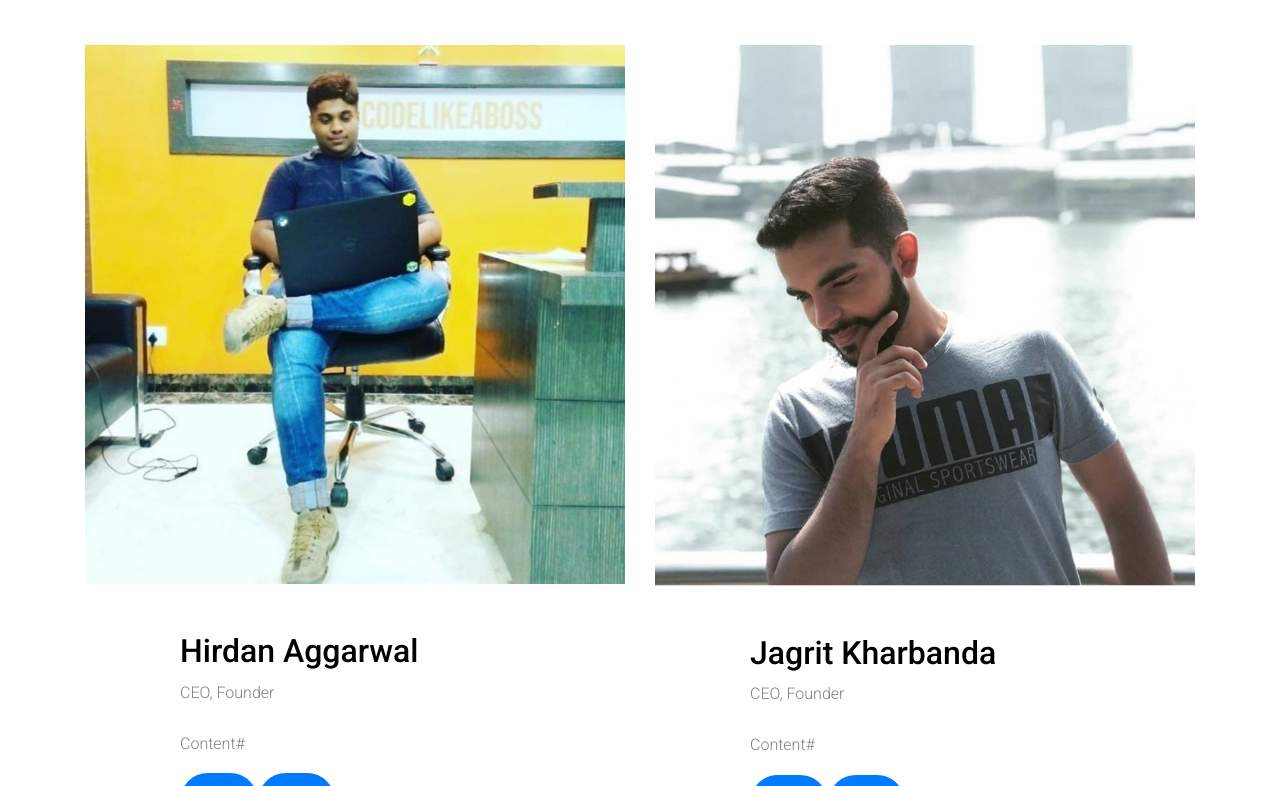
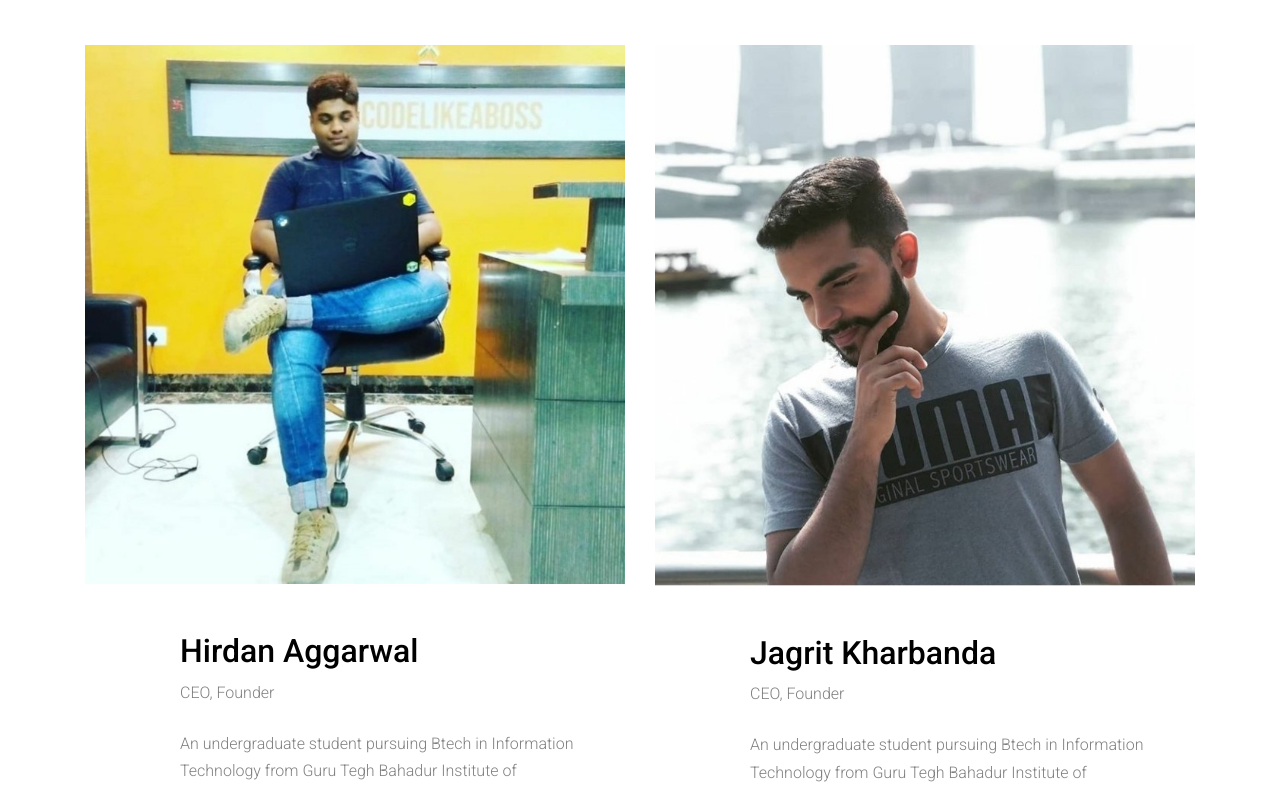
Before and after one commit to techscrewers/techscrewers.github.io, a plain HTML site: page index.html in a window 1280 px wide. Shown: the part 2014-2800 px from the top of the page. Drawn offline with Linux system fonts and the light colour scheme; files whose address does not match are found by name.

Commit message:
First commit

```diff
--- a/index.html
+++ b/index.html
@@ -43,7 +43,7 @@
         <div class="container">
           <div class="row align-items-center">
             <div class="col-6 col-md-4">
-              <h1 class="my-0 site-logo"><a href="index.html">Tech Screwers<span class="text-primary">.</span> </a></h1>
+              <h2 class="my-0 site-logo"><a href="index.html">Tech Screwers<span class="text-primary">.</span> </a></h2>
             </div>
             <div class="col-6 col-md-8">
               <nav class="site-navigation text-right" role="navigation">
@@ -146,7 +146,10 @@
                 <div class="pr-lg-5">
                   <h2>Hirdan Aggarwal</h2>
                   <span class="mb-4 d-block">CEO, Founder</span>
-                  <p>Content#</p>
+                  <p>An undergraduate student pursuing Btech in Information  Technology from Guru Tegh Bahadur Institute of Technology who loves to code.
+                    His main field of interest is flutter and apart from it he loves competitive programming.
+                    He has a good command over both technical as well as non technical field. In his free time he loves to read, listen to music and
+                    explore what new in technology.</p>
                   <p class="d-flex align-items-center">
                     <a href="https://github.com/hirdan" target="_blank" class="btn btn-primary btn-md" class="github p-2"><span class="icon-github"></span></a>
                     <a href="https://www.linkedin.com/in/hirdanaggarwal/" target="_blank" class="btn btn-primary btn-md" class="linkedin p-2"><span class="icon-linkedin"></span></a>
@@ -162,7 +165,9 @@
                 <div class="pr-lg-5">
                   <h2>Jagrit Kharbanda</h2>
                   <span class="mb-4 d-block">CEO, Founder</span>
-                  <p>Content#</p>
+                  <p>An undergraduate student pursuing Btech in Information  Technology from Guru Tegh Bahadur Institute of Technology who loves to code.
+                    His main field of interest is flutter.
+                    In his free time he loves photography, travelling and gaming.</p>
                   <p class="d-flex align-items-center">
                     <a href="https://github.com/jagritjkh" target="_blank" class="btn btn-primary btn-md" class="github p-2"><span class="icon-github"></span></a>
                     <a href="https://www.linkedin.com/in/jagrit-kharbanda-432b61161/" target="_blank" class="btn btn-primary btn-md" class="linkedin p-2"><span class="icon-linkedin"></span></a>
```
